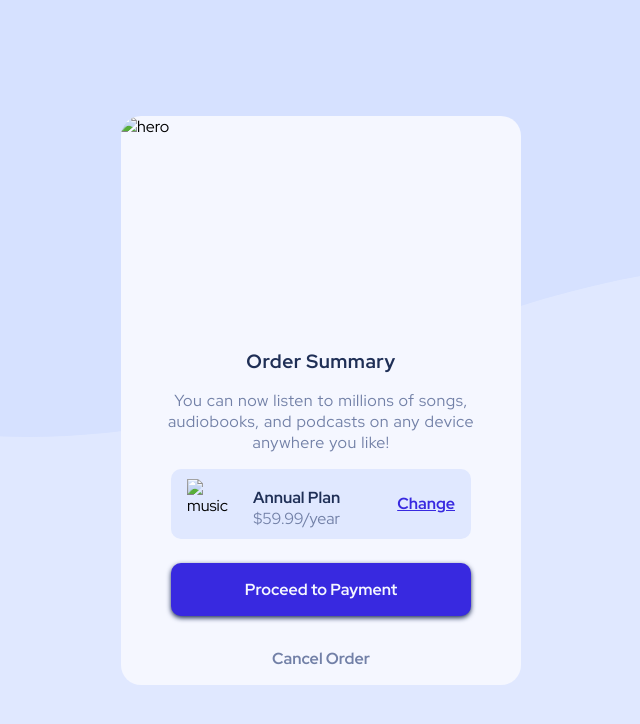
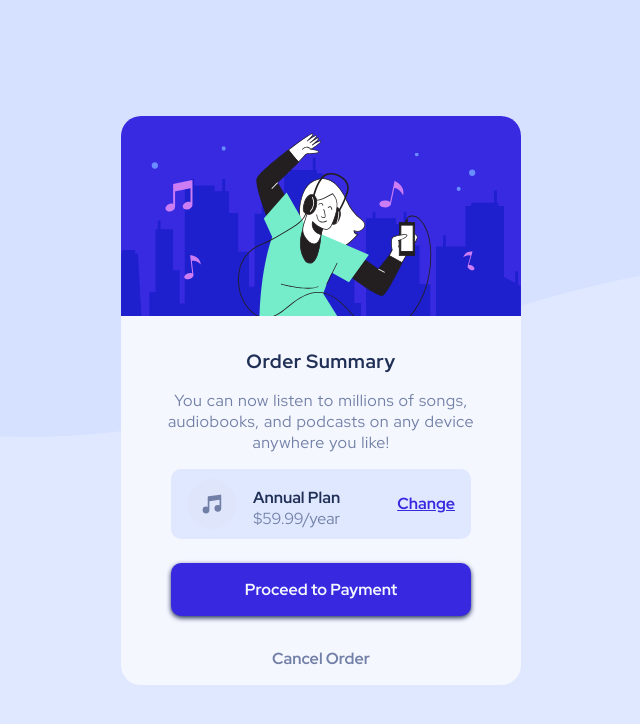
Before and after one commit to Mtrxxo/Order-Summary, a plain HTML site: page index.html in a window 1280 px wide. Shown: the whole page, without its empty margins (319-959 px from the left). Drawn offline with Linux system fonts and the light colour scheme; the site is published under a folder, as on GitHub Pages, so addresses that start at the root find nothing.

Commit message:
Update index.html

```diff
--- a/index.html
+++ b/index.html
@@ -5,7 +5,7 @@
   <meta name="viewport" content="width=device-width, initial-scale=1.0">
   <meta name="author" content="Ibrahim Oyeniyi">
 
-  <link rel="icon" type="image/png" sizes="32x32" href="/images/favicon-32x32.png">
+  <link rel="icon" type="image/png" sizes="32x32" href="images/favicon-32x32.png">
   <link rel="stylesheet" href="style.css">
   <link rel="preconnect" href="https://fonts.googleapis.com">
   <link rel="preconnect" href="https://fonts.gstatic.com" crossorigin>
@@ -17,7 +17,7 @@
   <div class="container">
   <section class="div__section">
 
-    <img src="/images/illustration-hero.svg" alt="hero" width="400px" height="400px" loading="eager" class="icon">
+    <img src="images/illustration-hero.svg" alt="hero" width="400px" height="400px" loading="eager" class="icon">
 
     <h2>Order Summary</h2>
 
@@ -33,7 +33,7 @@
       <div class="price">
 
         <div class="img">
-          <img src="/images/icon-music.svg" alt="music" loading="eager" height="50px" width="50px">
+          <img src="images/icon-music.svg" alt="music" loading="eager" height="50px" width="50px">
         </div>
 
         <div class="tag">
```
